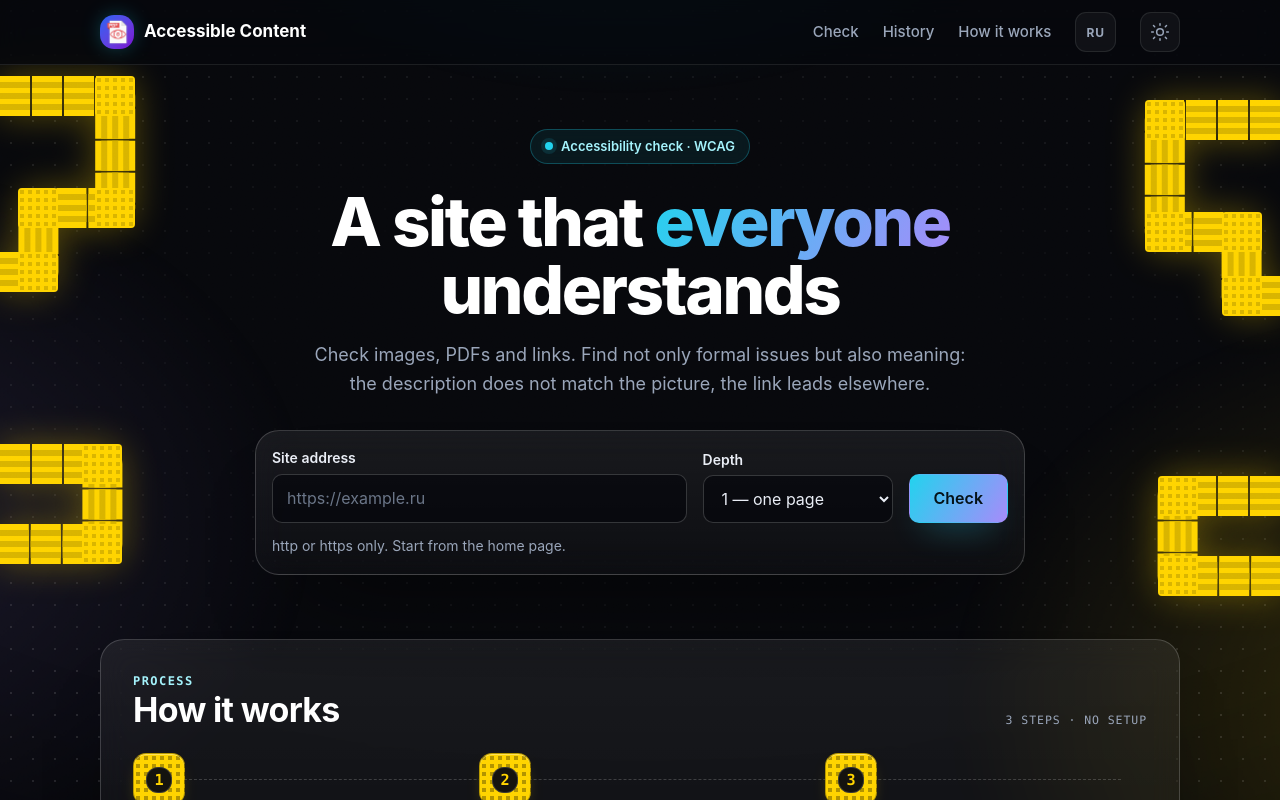
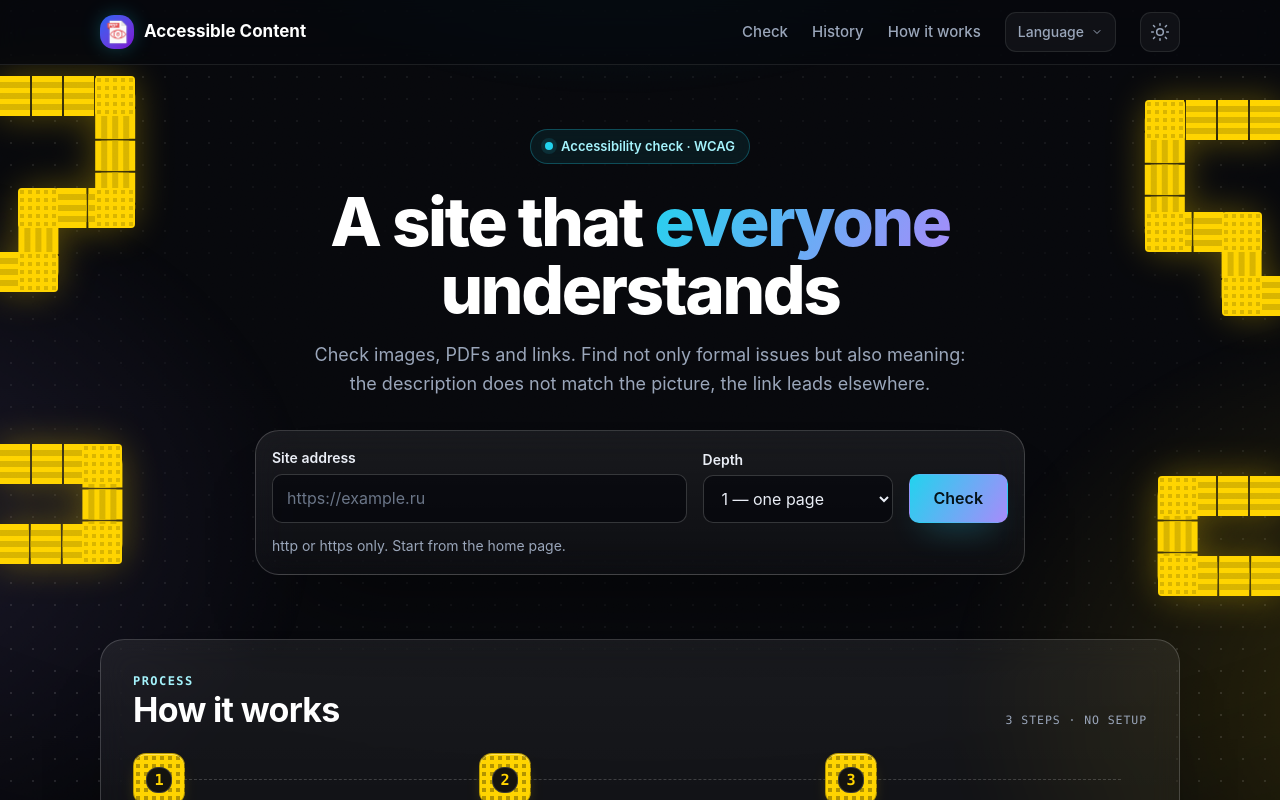
Before and after one commit to sergkoch/HantatonDosCon, a Svelte app in the folder client/: page / in a window 1280 px wide. Shown: the top 800 px of the page. Built offline with nearby package versions, Linux system fonts and the light colour scheme.

Commit message:
feat(i18n): replace language toggle with a language menu

```diff
--- a/client/src/components/Layout.svelte
+++ b/client/src/components/Layout.svelte
@@ -1,13 +1,69 @@
 <script lang="ts">
   import type { Snippet } from "svelte";
+  import { tick } from "svelte";
   import { navigate } from "../lib/router.svelte";
   import { getTheme, toggleTheme } from "../lib/theme.svelte";
-  import { getLocale, t, toggleLocale } from "../lib/i18n.svelte";
+  import { getLocale, setLocale, t } from "../lib/i18n.svelte";
 
   let { children }: { children: Snippet } = $props();
 
   const theme = $derived(getTheme());
   const locale = $derived(getLocale());
+
+  let langOpen = $state(false);
+  let langButton: HTMLButtonElement | undefined = $state();
+  let langMenu: HTMLDivElement | undefined = $state();
+
+  const languages = [
+    { value: "ru", label: "Русский", lang: "ru" },
+    { value: "en", label: "English", lang: "en" },
+  ] as const;
+
+  async function toggleLangMenu() {
+    langOpen = !langOpen;
+    if (langOpen) {
+      await tick();
+      langMenu?.querySelector<HTMLButtonElement>("button")?.focus();
+    }
+  }
+
+  function chooseLang(next: "ru" | "en") {
+    setLocale(next);
+    langOpen = false;
+    langButton?.focus();
+  }
+
+  function onWindowClick(event: MouseEvent) {
+    if (!langOpen) return;
+    const target = event.target as HTMLElement | null;
+    if (!target?.closest(".lang")) {
+      langOpen = false;
+    }
+  }
+
+  function onWindowKeydown(event: KeyboardEvent) {
+    if (langOpen && event.key === "Escape") {
+      langOpen = false;
+      langButton?.focus();
+    }
+  }
+
+  function onMenuKeydown(event: KeyboardEvent) {
+    if (event.key !== "ArrowDown" && event.key !== "ArrowUp") {
+      return;
+    }
+
+    event.preventDefault();
+    const items = Array.from(
+      langMenu?.querySelectorAll<HTMLButtonElement>("button") ?? [],
+    );
+    if (items.length === 0) return;
+
+    const current = items.indexOf(document.activeElement as HTMLButtonElement);
+    const step = event.key === "ArrowDown" ? 1 : -1;
+    const next = (current + step + items.length) % items.length;
+    items[next]?.focus();
+  }
 
   $effect(() => {
     document.title = t("site.title");
@@ -24,6 +80,8 @@
     "100,62 92,62 92,72 100,72",
   ];
 </script>
+
+<svelte:window onclick={onWindowClick} onkeydown={onWindowKeydown} />
 
 <div class="site">
   <a class="skip-link" href="#main">{t("layout.skip")}</a>
@@ -67,17 +125,76 @@
           <a href="#how">{t("layout.navHow")}</a>
         </nav>
 
-        <button
-          class="theme-toggle lang-toggle"
-          type="button"
-          onclick={toggleLocale}
-          aria-label={t("layout.langSwitch")}
-          title={t("layout.langSwitch")}
-        >
-          <span lang={locale === "ru" ? "en" : "ru"}>
-            {locale === "ru" ? "EN" : "RU"}
-          </span>
-        </button>
+        <div class="lang">
+          <button
+            bind:this={langButton}
+            class="lang-button"
+            type="button"
+            aria-haspopup="menu"
+            aria-expanded={langOpen}
+            aria-controls="lang-menu"
+            onclick={toggleLangMenu}
+          >
+            {t("layout.langButton")}
+            <svg
+              class={"lang-button__chevron" + (langOpen ? " is-open" : "")}
+              width="12"
+              height="12"
+              viewBox="0 0 24 24"
+              fill="none"
+              aria-hidden="true"
+            >
+              <path
+                d="m6 9 6 6 6-6"
+                stroke="currentColor"
+                stroke-width="2"
+                stroke-linecap="round"
+                stroke-linejoin="round"
+              />
+            </svg>
+          </button>
+
+          {#if langOpen}
+            <div
+              bind:this={langMenu}
+              class="lang-menu"
+              id="lang-menu"
+              role="menu"
+              tabindex="-1"
+              aria-label={t("layout.langMenu")}
+              onkeydown={onMenuKeydown}
+            >
+              {#each languages as item (item.value)}
+                <button
+                  class="lang-menu__item"
+                  type="button"
+                  role="menuitemradio"
+                  aria-checked={locale === item.value}
+                  onclick={() => chooseLang(item.value)}
+                >
+                  <span lang={item.lang}>{item.label}</span>
+                  {#if locale === item.value}
+                    <svg
+                      width="16"
+                      height="16"
+                      viewBox="0 0 24 24"
+                      fill="none"
+                      aria-hidden="true"
+                    >
+                      <path
+                        d="m5 13 4 4L19 7"
+                        stroke="currentColor"
+                        stroke-width="2"
+                        stroke-linecap="round"
+                        stroke-linejoin="round"
+                      />
+                    </svg>
+                  {/if}
+                </button>
+              {/each}
+            </div>
+          {/if}
+        </div>
 
         <button
           class="theme-toggle"
--- a/client/src/lib/messages.ts
+++ b/client/src/lib/messages.ts
@@ -14,7 +14,8 @@ const ru = {
   "layout.themeToDark": "Включить тёмную тему",
   "layout.themeLightTitle": "Светлая тема",
   "layout.themeDarkTitle": "Тёмная тема",
-  "layout.langSwitch": "Переключить язык на английский",
+  "layout.langButton": "Язык",
+  "layout.langMenu": "Выбор языка",
   "layout.footer": "Учебный проект команды. Проверка доступности контента.",
 
   "home.badge": "Проверка доступности · WCAG",
@@ -168,7 +169,8 @@ const en: Record<MessageKey, string> = {
   "layout.themeToDark": "Switch to dark theme",
   "layout.themeLightTitle": "Light theme",
   "layout.themeDarkTitle": "Dark theme",
-  "layout.langSwitch": "Switch language to Russian",
+  "layout.langButton": "Language",
+  "layout.langMenu": "Language selection",
   "layout.footer": "Team training project. Content accessibility check.",
 
   "home.badge": "Accessibility check · WCAG",
--- a/client/src/styles.css
+++ b/client/src/styles.css
@@ -431,14 +431,93 @@ a:hover {
   background: var(--surface-2);
 }
 
-.lang-toggle {
-  width: auto;
-  min-width: 40px;
-  padding: 0 10px;
-  font-size: 0.75rem;
-  font-weight: 700;
-  letter-spacing: 0.08em;
-  font-family: inherit;
+.lang {
+  position: relative;
+}
+
+.lang-button {
+  display: inline-flex;
+  align-items: center;
+  gap: 7px;
+  height: 40px;
+  padding: 0 12px;
+  color: var(--muted);
+  background: var(--surface);
+  border: 1px solid var(--border);
+  border-radius: 11px;
+  cursor: pointer;
+  font: inherit;
+  font-size: 0.875rem;
+  font-weight: 500;
+  transition:
+    color 0.15s ease,
+    border-color 0.15s ease,
+    background 0.15s ease;
+}
+
+.lang-button:hover,
+.lang-button[aria-expanded="true"] {
+  color: var(--text-strong);
+  border-color: var(--border-strong);
+  background: var(--surface-2);
+}
+
+.lang-button:focus-visible {
+  outline: 2px solid var(--accent);
+  outline-offset: 2px;
+}
+
+.lang-button__chevron {
+  transition: transform 0.15s ease;
+}
+
+.lang-button__chevron.is-open {
+  transform: rotate(180deg);
+}
+
+.lang-menu {
+  position: absolute;
+  top: calc(100% + 8px);
+  right: 0;
+  z-index: 30;
+  min-width: 168px;
+  padding: 6px;
+  display: grid;
+  gap: 2px;
+  background: var(--surface);
+  border: 1px solid var(--border-strong);
+  border-radius: 12px;
+  box-shadow: 0 18px 40px -20px rgb(0 0 0 / 65%);
+}
+
+.lang-menu__item {
+  display: flex;
+  align-items: center;
+  justify-content: space-between;
+  gap: 12px;
+  padding: 8px 10px;
+  border: 0;
+  border-radius: 8px;
+  background: transparent;
+  color: var(--text);
+  font: inherit;
+  font-size: 0.875rem;
+  text-align: left;
+  cursor: pointer;
+}
+
+.lang-menu__item:hover {
+  background: var(--surface-2);
+}
+
+.lang-menu__item:focus-visible {
+  outline: 2px solid var(--accent);
+  outline-offset: -2px;
+}
+
+.lang-menu__item[aria-checked="true"] {
+  color: var(--accent);
+  font-weight: 600;
 }
 
 .site-main {
```
